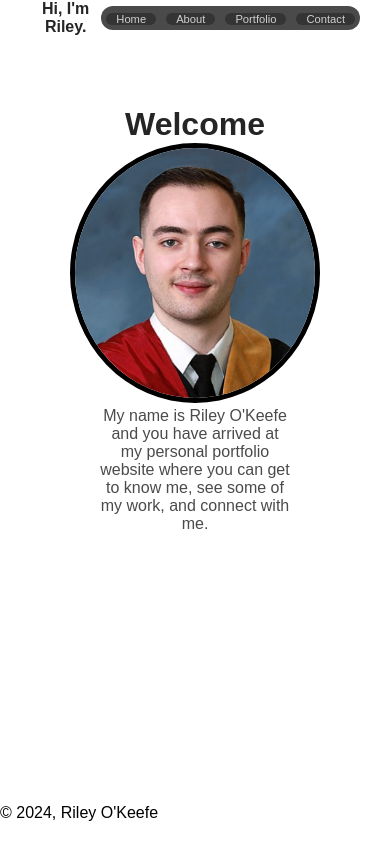
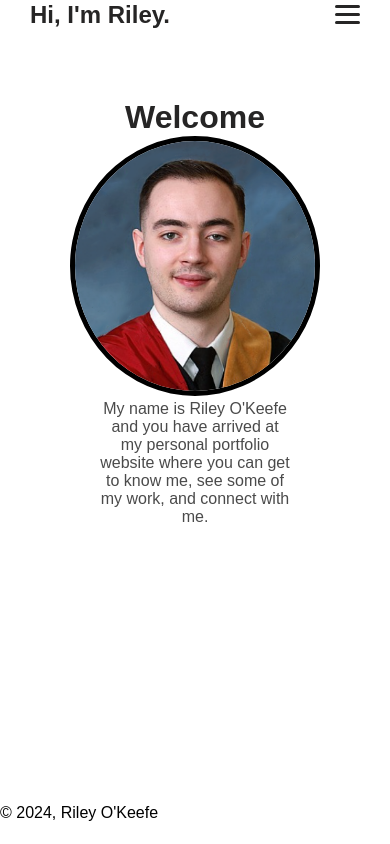
Before and after one commit to riley-okeefe/personal-portfolio, a React (Vite) app: page /personal-portfolio in a window 390 px wide. Built offline with nearby package versions, Linux system fonts and the light colour scheme; a web font is replaced by a local one.

Commit message:
Add mobile navigation menu

```diff
--- a/src/components/Header.jsx
+++ b/src/components/Header.jsx
@@ -5,19 +5,31 @@ import "./header.css";
 
 export default function Header() {
     const [activeComponent, setActiveComponent] = useState("");
+    const [menuActive, setMenuActive] = useState(false);
 
     const handleClick = (component) => {
         setActiveComponent(component);
+        setMenuActive(false);
     };
 
     const isActive = (component) => {
         return activeComponent === component ? 'active' : '';
     };
+
+    const toggleMenu = () => {
+        setMenuActive(!menuActive);
+    }
+
     return (
         <div className="welcome-card">
             <div className="welcome-options">
                 <h1 className='nav-title'>Hi, I'm Riley.</h1>
-                <div className='welcome-option-group'>
+                <div className='hamburger' onClick={toggleMenu}>
+                    <span className={`bar ${menuActive ? 'active': ''}`}></span>
+                    <span className={`bar ${menuActive ? 'active': ''}`}></span>
+                    <span className={`bar ${menuActive ? 'active': ''}`}></span>
+                </div>
+                <div className={`welcome-option-group ${menuActive ? 'active' : ''}`}>
                     <div className="welcome-option">
                         <Link to='/personal-portfolio/' className={isActive("home")} onClick={() => handleClick("home")}>Home</Link>
                     </div>
--- a/src/components/header.css
+++ b/src/components/header.css
@@ -1,7 +1,8 @@
 .welcome-card {
     text-align: center;
     align-items: center;
-    margin: 0 10px 0 10px;
+    margin: 0 10px;
+    position: relative;
 }
 
 .welcome-options {
@@ -9,16 +10,13 @@
     flex-direction: row;
     justify-content:space-between;
     align-items: center;
-    margin-left: auto;
-    margin-right: 20px;
-    margin-bottom: 20px;
+    margin: 0 20px 20px;
 }
 
 .nav-title {
     font-family: 'Game Played Outline', sans-serif;
     color: var(--color-dark-black);
     font-size: 50px;
-    padding-left: 20px;
 }
 
 .welcome-option-group {
@@ -26,10 +24,25 @@
     flex-direction: row;
     justify-content:space-around;
     align-items: center;
-    background-color: #000000b5;
+    background-color: var(--color-dark-black);
     border-radius: 15px;
     height: 3.6rem;
 
+}
+
+.hamburger {
+    display: none;
+    cursor: pointer;
+}
+
+.bar {
+    display: block;
+    width: 25px;
+    height: 3px;
+    margin: 5px auto;
+    border-radius: 10px;
+    transition: all 0.3s ease-in-out;
+    background-color: var(--color-dark-black);
 }
 
 .welcome-option {
@@ -66,15 +79,50 @@
 }
 
 @media only screen and (max-width: 768px) {
-    .nav-title{
-        font-size: 1rem;
+    .hamburger {
+        display: block;
+    }
+
+    .hamburger.active .bar:nth-child(2) {
+        opacity: 0;
+    }
+
+    .hamburger.active .bar:nth-child(1) {
+        transform: translateY(8px) rotate(45deg);
+    }
+
+    .hamburger.active .bar:nth-child(3) {
+        transform: translateY(-8px) rotate(-45deg)
     }
 
     .welcome-option-group {
-        height: 1.5rem;
+        position: fixed;
+        left: -100%;
+        top: 70px;
+        flex-direction: column;
+        background-color: var(--color-dark-black);
+        width: 100%;
+        height: auto;
+        text-align: center;
+        transition: 0.3s;
+        padding: 20px 0;
+        z-index: 999;
+    }
+
+    .welcome-option-group.active {
+        left: 0;
+    }
+
+    .welcome-option {
+        margin: 10px 0;
+    }
+
+    .nav-title {
+        font-size: 1.5rem;
     }
 
     .welcome-option a {
-        font-size: 0.7rem;
+        font-size: 1rem;
+        padding: 5px 15px;
     }
 }
```
